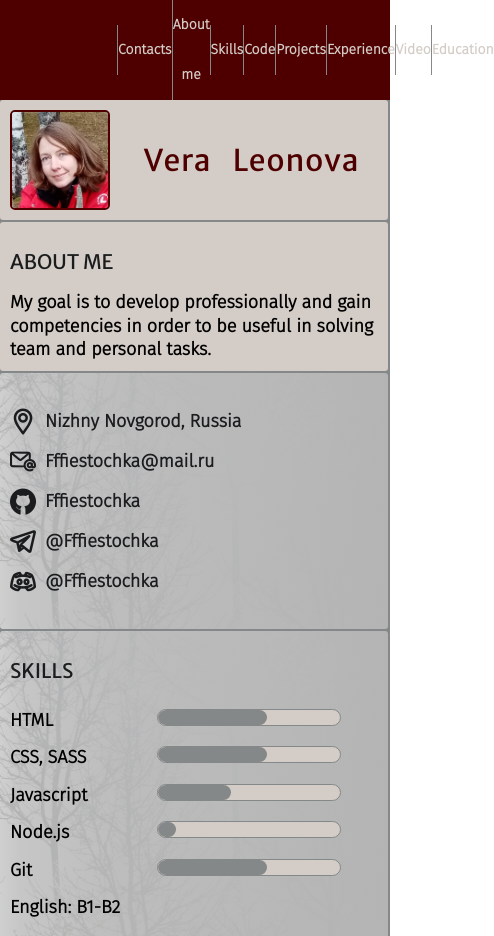
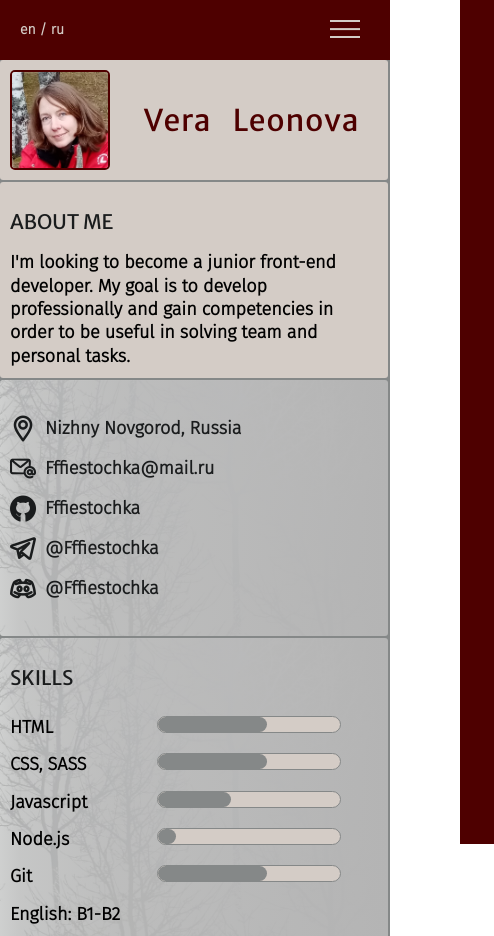
Before and after one commit to Fffiestochka/rsschool-cv, a plain HTML site: page index.html in a window 390 px wide. Shown: the top 936 px of the page, 494 px wide, since content can reach past the window. Drawn offline with Linux system fonts and the light colour scheme; files whose address does not match are found by name.

Commit message:
feat: add burger menu

```diff
--- a/index.html
+++ b/index.html
@@ -28,7 +28,13 @@
               onclick="window.print()"
             ></div>
           </div>
+
           <nav class="nav">
+
+            <div class="hamburger-icon">
+              <span></span>
+            </div>
+
             <ul class="nav-list">
               <li class="nav-item">
                 <a href="#contacts" class="nav-link">Contacts</a>
@@ -126,8 +132,7 @@
           <section class="section section__about-me bg-color" id="about-me">
             <h2 class="section-title">About me</h2>
             <div class="about-me__text">
-              My goal is to develop professionally and gain competencies in
-              order to be useful in solving team and personal tasks.
+              I'm looking to become a junior front-end developer. My goal is to develop professionally and gain competencies in order to be useful in solving team and personal tasks.
             </div>
           </section>
 
@@ -387,6 +392,7 @@
         </div>
       </footer>
     </div>
+    <!-- <div class="overlay"></div> -->
 
     <script src="./index.js"></script>
   </body>
--- a/index.js
+++ b/index.js
@@ -1,3 +1,4 @@
+'use strict';
 // Scroll-to-up button
 
 const scrollToTop = document.getElementById('scroll-to-top');
@@ -5,7 +6,7 @@ let datashow = false;
 
 window.addEventListener('scroll', () => {
   if (window.scrollY > 50 && !datashow) {
-    scrollToTop.setAttribute ('data-show', 'true');
+    scrollToTop.setAttribute('data-show', 'true');
     datashow = true;
   }
 
@@ -18,29 +19,37 @@ window.addEventListener('scroll', () => {
     window.scrollTo({
       top: 0,
       behaviar: 'smooth',
-    })
+    });
   });
-})
+});
 
 // Menu-hamburger
 
-const iconHamburger = document.querySelector(".hamburger-icon");
-const hamburgerBody = document.querySelector(".hamburger-content");
-if (iconHamburger) {
-  iconHamburger.addEventListener("click", function (e) {
-    document.body.classList.toggle("_lock");
-    iconHamburger.classList.toggle("_open");
-    hamburgerBody.classList.toggle("_open");
-  });
+const hamburger = document.querySelector('.hamburger-icon');
+const navBody = document.querySelector('.nav-list');
+const div = document.createElement('div');
+const overlay = document.createElement('div');
+
+function toggleMenu() {
+  hamburger.classList.toggle('open');
+  navBody.classList.toggle('open');
+  document.body.classList.toggle('lock');
+  overlay.classList.toggle('overlay');
+  document.body.append(overlay);
 }
 
-function closeMenu(event) {
-  // функция закрытия
-  if (event.target.classList.contains("nav-link__hamburger")) {
-    // если место, по кот.кликнули, сод.ссылку
-    document.body.classList.remove("_lock");
-    iconHamburger.classList.remove("_open");
-    hamburgerBody.classList.remove("_open");
-  }
+hamburger.addEventListener('click', toggleMenu);
+overlay.addEventListener('click', toggleMenu);
+
+
+function closeMenu() {
+  hamburger.classList.remove('open');
+  navBody.classList.remove('open');
+  document.body.classList.remove('lock');
+  overlay.classList.remove('overlay');
 }
-hamburgerBody.addEventListener("click", closeMenu); // при клике на тело меню  - функция закрытия
+
+const navLinks = document.querySelectorAll('.nav-link');
+
+navLinks.forEach((el) => el.addEventListener('click', closeMenu));
+overlay.addEventListener('click', closeMenu);
--- a/style.css
+++ b/style.css
@@ -10,6 +10,9 @@ font-family: 'PT Sans', sans-serif;*/
 }
 body {
   margin: 0;
+}
+body.lock {
+  overflow: hidden;
 }
 .wrapper {
   display: flex;
@@ -73,11 +76,14 @@ main {
   padding-left: 20px;
   padding-right: 20px;
 }
-.lang-switch {
+/* .lang-switch {
   display: none;
-}
+} */
 .icon-printer {
   cursor: pointer;
+}
+.hamburger-icon {
+  display: none;
 }
 .nav-list {
   display: grid;
@@ -406,7 +412,7 @@ figcaption {
   transition-property: background, color, bottom, opacity, visibility;
   /* transition-duration: 0.3s; */
 }
-#scroll-to-top[data-show="false"] {
+#scroll-to-top[data-show='false'] {
   bottom: 0;
   opacity: 0;
   visibility: hidden;
@@ -451,10 +457,90 @@ figcaption {
   }
   .header-container {
     font-size: 14px;
+    height: 60px;
   }
 }
 @media (max-width: 768px) {
   /* бургер */
+  .hamburger-icon {
+    z-index: 5;
+    display: block;
+    position: absolute;
+    width: 30px;
+    height: 18px;
+    cursor: pointer;
+    right: 30px;
+    top: 20px;
+  }
+  .hamburger-icon span,
+  .hamburger-icon::before,
+  .hamburger-icon::after {
+    position: absolute;
+    right: 0;
+    height: 10%;
+    width: 100%;
+    transition: all 0.3s ease 0s;
+    background-color: #d4ccc6;
+  }
+  .hamburger-icon::before,
+  .hamburger-icon::after {
+    content: '';
+  }
+  .hamburger-icon::before {
+    top: 0;
+  }
+  .hamburger-icon::after {
+    bottom: 0;
+  }
+  .hamburger-icon span {
+    top: 50%;
+    transform: scale(1) translate(0px, -50%);
+  }
+  .hamburger-icon.open span {
+    transform: scale(0) translate(0px, -50%);
+  }
+  .hamburger-icon.open::before {
+   top: 50%;
+   transform: rotate(-45deg) translate(0, -50%);
+  }
+  .hamburger-icon.open::after {
+   bottom: 50%;
+   transform: rotate(45deg) translate(0, 50%);
+  }
+  .nav-list {
+    display: flex;
+    flex-direction: column;
+    align-items: stretch;
+    position: fixed;
+    z-index: 2;
+    top: 0;
+    right: -100%;
+    width: 320px;
+    height: 100%;
+    background-color: #4e0000;
+    padding-left: 60px;
+    padding-top: 60px;
+    transition: right 0.3s ease 0s;
+    font-size: 20px;
+  }
+  .nav-list.open {
+    right: 0;
+  }
+  .nav-item {
+    border-left: none;
+    justify-content: flex-start;
+  }
+  .nav-link {
+    text-align: start;
+    padding: 7px 0;
+  }
+  .overlay {
+    width: 100%;
+    height: 100vh;
+    position: fixed;
+    top: 0;
+    background-color: rgba(41, 41, 41, 0.6);
+  }
   .profile-photo {
     width: 100px;
     height: 100px;
@@ -618,7 +704,6 @@ figcaption {
     padding-right: 30px;
   }
 
-
   .contact-list {
     padding-left: 0;
   }
@@ -666,4 +751,7 @@ figcaption {
     -webkit-print-color-adjust: exact !important;
     color-adjust: exact !important;
   }
+  #scroll-to-top {
+    display: none;
+  }
 }
```
